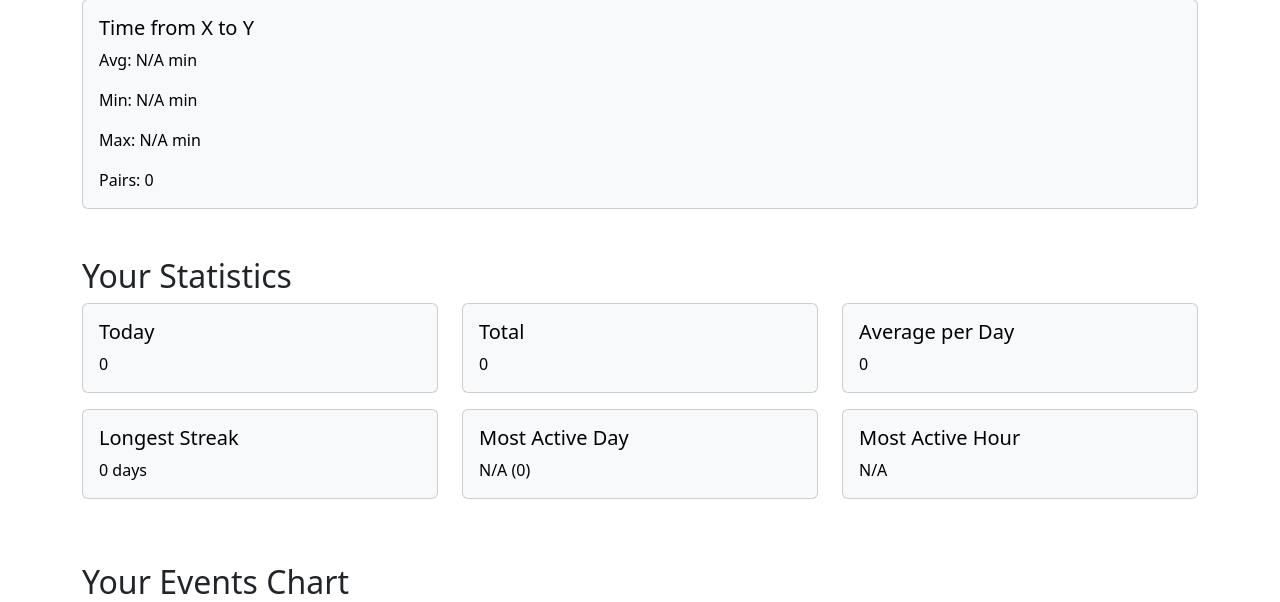
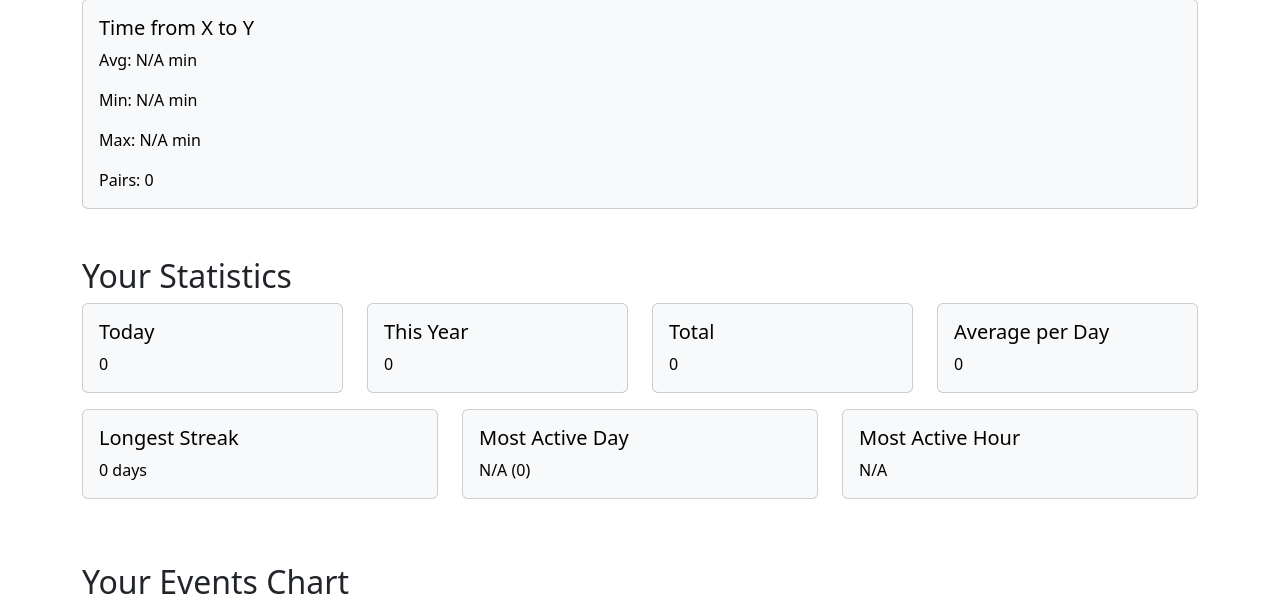
Before and after one commit to ljunker/everyday_statistics, a Flask app: template src/templates/index.html in a window 1280 px wide. Shown: the part 591-1193 px from the top of the page. Run offline with Flask 3, Linux system fonts and the light colour scheme; the template is opened without the code that fills it: most values are stand-ins (such as "Sample title", 1, 10 or a date in 2020); some libraries are stand-ins or nearby versions.

Commit message:
feat(stats): enhance stats views and yearly breakdown with testing and UI updates
- Added `year_count` to event statistics for yearly aggregation support.
- Implemented `/stats/types` route to provide stats breakdown by event type.
- Updated UI to display yearly stats and added dynamic yearly breakdown section.
- Extended tests for stats, event filtering, timeline, and metric validation.
- Increased test coverage from 96% to 99%.

```diff
--- a/docker-compose.yml
+++ b/docker-compose.yml
@@ -9,5 +9,3 @@ services:
     volumes:
       - .:/app
     restart: unless-stopped
-
-# Remove the volumes section if not needed for anything else
--- a/src/services.py
+++ b/src/services.py
@@ -21,6 +21,11 @@ def get_event_stats(event_type=None):
     today = datetime.now(UTC).date()
     today_count = query.filter(
         func.date(Event.timestamp) == today
+    ).count()
+
+    year_start = datetime(today.year, 1, 1).date()
+    year_count = query.filter(
+        func.date(Event.timestamp) >= year_start
     ).count()
 
     first_event = db.session.query(func.min(Event.timestamp)).filter(Event.deleted == False)
@@ -102,6 +107,7 @@ def get_event_stats(event_type=None):
     return {
         'type': event_type or 'all',
         'today_count': today_count,
+        'year_count': year_count,
         'total_count': total_count,
         'average_per_day': average_per_day,
         'longest_streak_days': longest_streak,
--- a/src/templates/index.html
+++ b/src/templates/index.html
@@ -185,7 +185,7 @@
     <h2 class="mt-5">Your Statistics</h2>
     <!-- Stats cards -->
     <div class="row">
-        <div class="col-md-4 mb-3">
+        <div class="col-md-3 mb-3">
             <div class="card text-bg-light">
                 <div class="card-body">
                     <h5 class="card-title">Today</h5>
@@ -194,7 +194,16 @@
             </div>
         </div>
 
-        <div class="col-md-4 mb-3">
+        <div class="col-md-3 mb-3">
+            <div class="card text-bg-light">
+                <div class="card-body">
+                    <h5 class="card-title">This Year</h5>
+                    <p class="card-text"><span id="year_count">0</span></p>
+                </div>
+            </div>
+        </div>
+
+        <div class="col-md-3 mb-3">
             <div class="card text-bg-light">
                 <div class="card-body">
                     <h5 class="card-title">Total</h5>
@@ -203,7 +212,7 @@
             </div>
         </div>
 
-        <div class="col-md-4 mb-3">
+        <div class="col-md-3 mb-3">
             <div class="card text-bg-light">
                 <div class="card-body">
                     <h5 class="card-title">Average per Day</h5>
@@ -211,6 +220,13 @@
                 </div>
             </div>
         </div>
+    </div>
+
+    <div id="year-stats-section" style="display: none;">
+        <h3 class="mt-3">Yearly Breakdown</h3>
+        <ul id="year-stats-list" class="list-group mb-4" style="max-width: 400px;">
+            <!-- will be filled via JS -->
+        </ul>
     </div>
 
     <div class="row">
@@ -279,12 +295,33 @@
       const data = await res.json();
 
       document.getElementById('today_count').innerText = data.today_count;
+      document.getElementById('year_count').innerText = data.year_count;
       document.getElementById('total_count').innerText = data.total_count;
       document.getElementById('average_per_day').innerText = data.average_per_day;
       document.getElementById('longest_streak_days').innerText = data.longest_streak_days;
       document.getElementById('most_active_day').innerText = data.most_active_day || 'N/A';
       document.getElementById('most_active_day_count').innerText = data.most_active_day_count;
       document.getElementById('most_active_hour').innerText = data.most_active_hour !== null ? data.most_active_hour + ':00' : 'N/A';
+
+      // Load yearly breakdown if 'All Types' is selected
+      const yearStatsSection = document.getElementById('year-stats-section');
+      if (!eventType) {
+        yearStatsSection.style.display = 'block';
+        const yearRes = await fetch('/stats/types', {
+            headers: { 'X-API-KEY': apiKey }
+        });
+        const yearData = await yearRes.json();
+        const yearList = document.getElementById('year-stats-list');
+        yearList.innerHTML = '';
+        yearData.forEach(item => {
+            const li = document.createElement('li');
+            li.className = 'list-group-item d-flex justify-content-between align-items-center';
+            li.innerHTML = `${item.type} <span class="badge bg-primary rounded-pill">${item.year_count}</span>`;
+            yearList.appendChild(li);
+        });
+      } else {
+        yearStatsSection.style.display = 'none';
+      }
 
       const ctx = document.getElementById('eventsChart').getContext('2d');
 
@@ -295,10 +332,10 @@
       chart = new Chart(ctx, {
         type: 'bar',
         data: {
-          labels: ['Today', 'Total'],
+          labels: ['Today', 'This Year', 'Total'],
           datasets: [{
             label: eventType ? `# of "${eventType}" events` : '# of Events (All)',
-            data: [data.today_count, data.total_count],
+            data: [data.today_count, data.year_count, data.total_count],
             borderWidth: 1
           }]
         },
```
Also changed, not shown: src/routes/routes_event.py (+9 -3 lines), tests/test_config.py (added, +40 -0 lines), tests/test_events.py (+46 -0 lines), tests/test_login.py (+7 -0 lines), tests/test_stats.py (+73 -6 lines), README.md.
